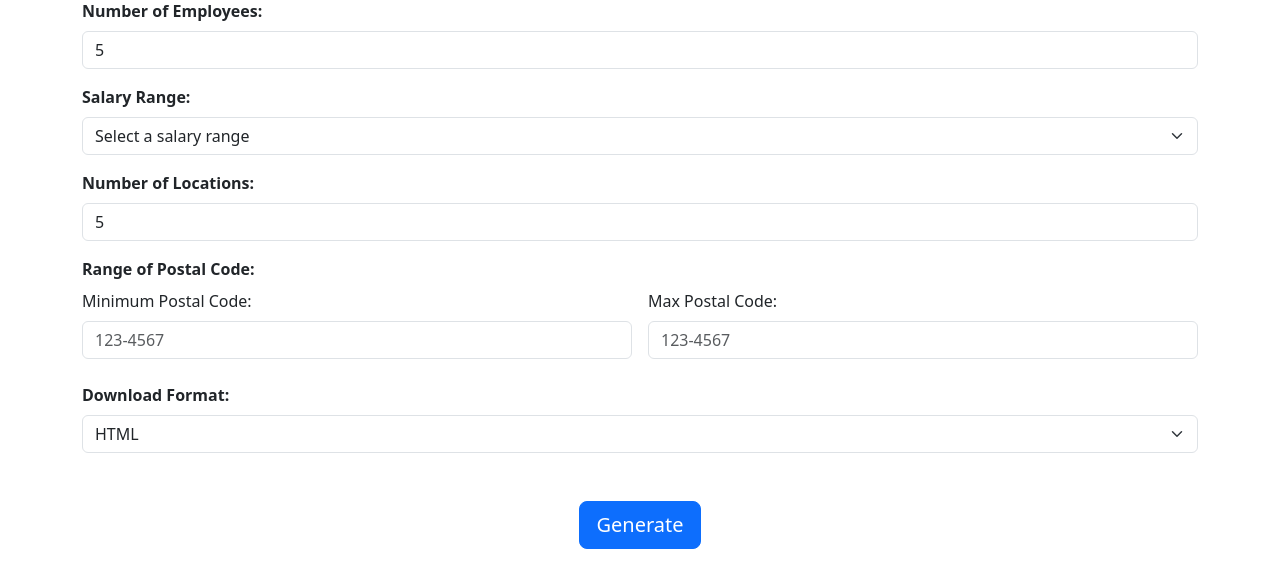
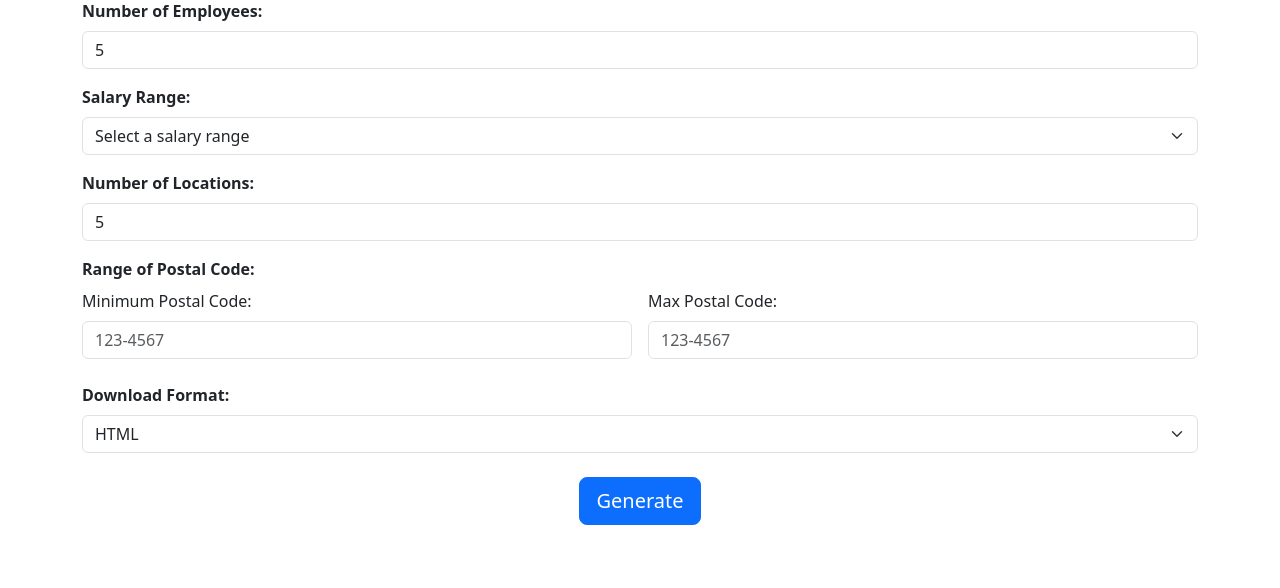
Before and after one commit to mthd0918/Restaurant-Chain-Mockup-Extension, a PHP site: page / in a window 1280 px wide. Shown: the part 111-699 px from the top of the page. Run offline with PHP 8.4, Linux system fonts and the light colour scheme.

Commit message:
fix button layout & file name

```diff
--- a/index.php
+++ b/index.php
@@ -65,7 +65,7 @@
                         <option value="txt">Text</option>
                     </select>
                 </div>
-                <div class="text-center mt-5">
+                <div class="text-center p-2">
                     <button type="submit" class="btn btn-primary btn-lg ">Generate</button>
                 </div>
             </form>
```
Also changed, not shown: toHTML.php (renamed from RestaurantChain.php).
